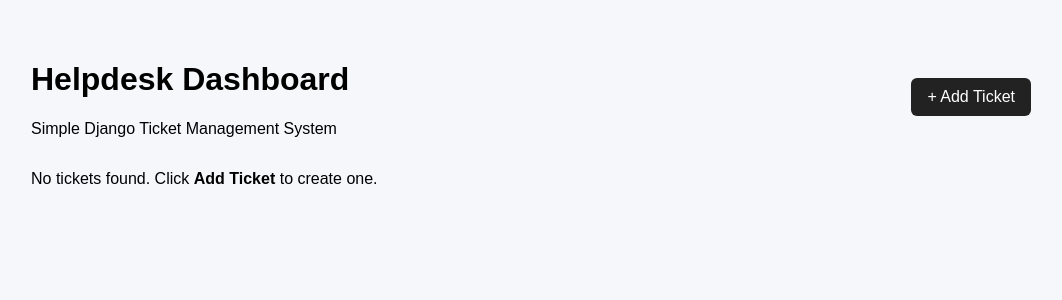
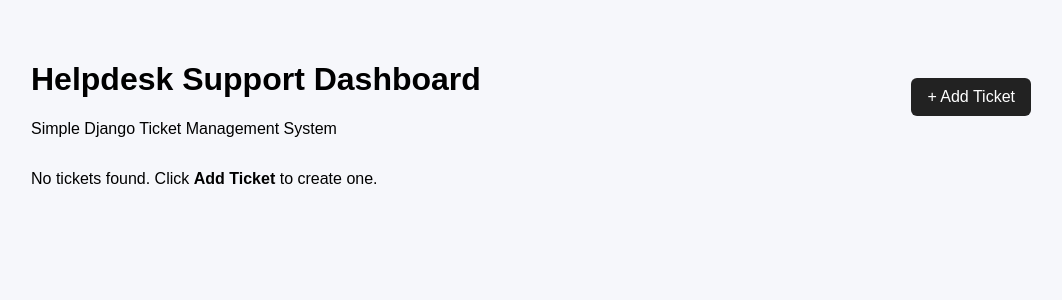
Before and after one commit to saieshsdev1/django_helpdesk_simple, a Django app: page / in a window 1280 px wide. Shown: the top 300 px of the page, without its empty margins (109-1171 px from the left). Run offline with Django 5.2, Linux system fonts and the light colour scheme; data that the repository does not hold is empty.

```diff
--- a/tickets/templates/tickets/home.html
+++ b/tickets/templates/tickets/home.html
@@ -19,7 +19,7 @@
 <div class="container">
     <div class="top">
         <div>
-            <h1>Helpdesk Dashboard</h1>
+            <h1>Helpdesk Support Dashboard</h1>
             <p>Simple Django Ticket Management System</p>
         </div>
         <a class="button" href="{% url 'add_ticket' %}">+ Add Ticket</a>
```
